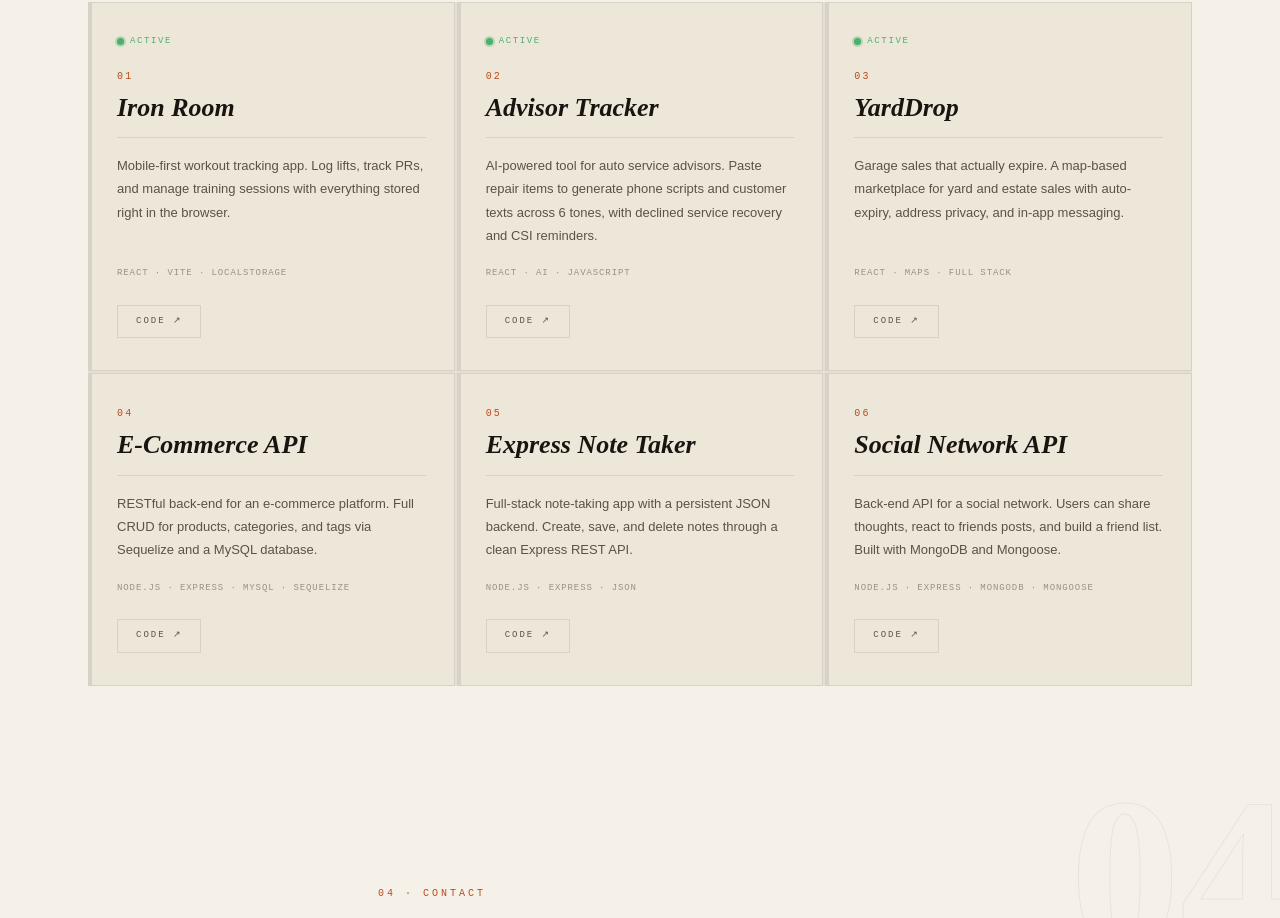
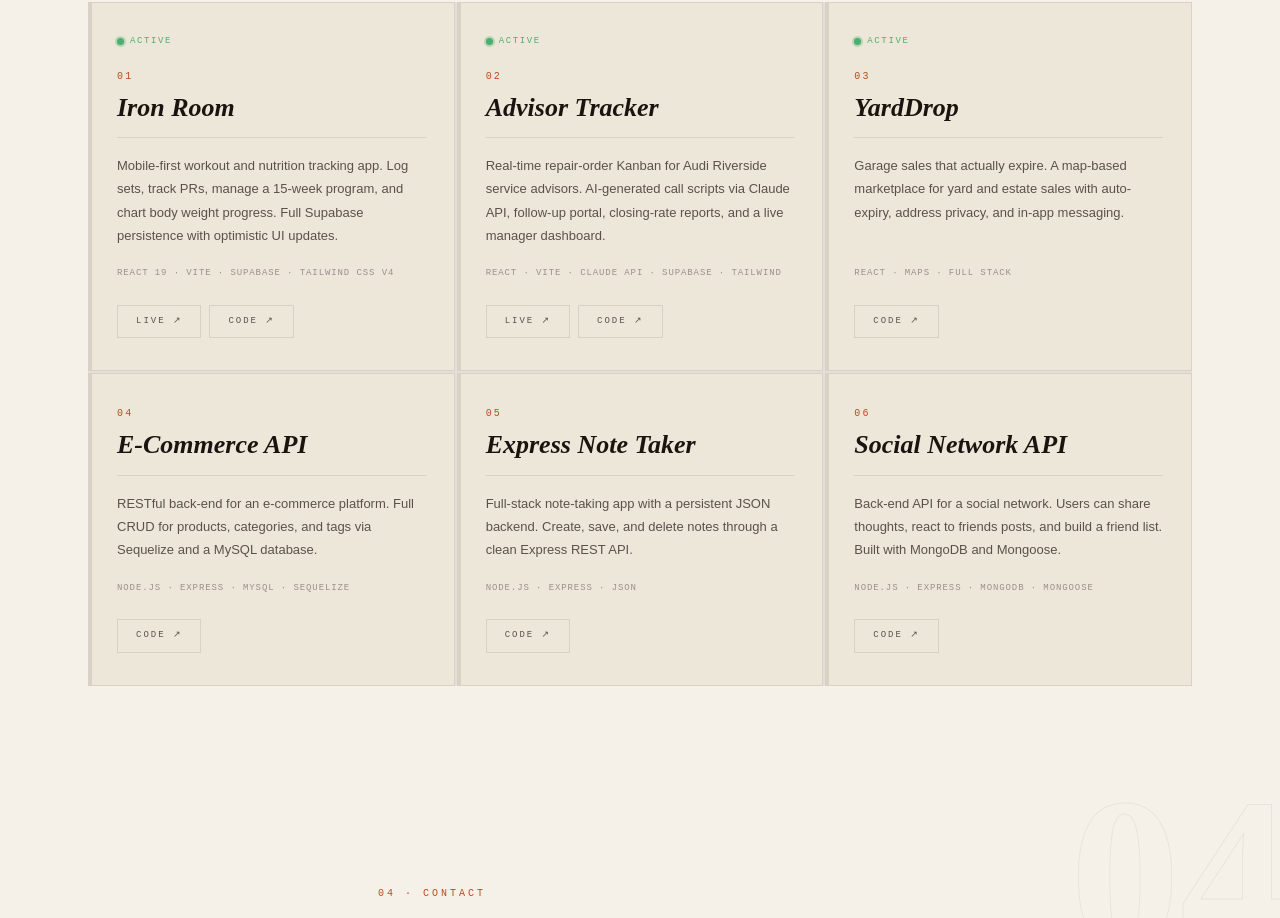
Before and after one commit to dlrethan/react-portfolio, a React (Create React App) app: page / in a window 1280 px wide. Shown: the part 2712-3630 px from the top of the page. Built offline with nearby package versions, Linux system fonts and the light colour scheme; no server answers.

Commit message:
Fix project card links — use anchor tags with target=_blank, add text-decoration none

```diff
--- a/src/components/Work.jsx
+++ b/src/components/Work.jsx
@@ -5,21 +5,21 @@ const PROJECTS = [
   {
     num:    "01",
     title:  "Iron Room",
-    desc:   "Mobile-first workout tracking app. Log lifts, track PRs, and manage training sessions with everything stored right in the browser.",
-    tech:   "React · Vite · localStorage",
+    desc:   "Mobile-first workout and nutrition tracking app. Log sets, track PRs, manage a 15-week program, and chart body weight progress. Full Supabase persistence with optimistic UI updates.",
+    tech:   "React 19 · Vite · Supabase · Tailwind CSS v4",
     accent: "#B84C1C",
     code:   "https://github.com/dlrethan/iron-room",
-    live:   null,
+    live:   "https://iron-room.vercel.app",
     active: true,
   },
   {
     num:    "02",
     title:  "Advisor Tracker",
-    desc:   "AI-powered tool for auto service advisors. Paste repair items to generate phone scripts and customer texts across 6 tones, with declined service recovery and CSI reminders.",
-    tech:   "React · AI · JavaScript",
+    desc:   "Real-time repair-order Kanban for Audi Riverside service advisors. AI-generated call scripts via Claude API, follow-up portal, closing-rate reports, and a live manager dashboard.",
+    tech:   "React · Vite · Claude API · Supabase · Tailwind",
     accent: "#B84C1C",
     code:   "https://github.com/dlrethan/advisor-tracker",
-    live:   null,
+    live:   "https://laneiqapp.com",
     active: true,
   },
   {
@@ -230,12 +230,12 @@ const Work = () => {
               {/* Buttons */}
               <div style={{ display: "flex", gap: "8px" }}>
                 {p.live && (
-                  <a href={p.live}>
-                    <button className="btn-ghost btn-ghost-sm">Live ↗</button>
+                  <a href={p.live} target="_blank" rel="noreferrer" className="btn-ghost btn-ghost-sm">
+                    Live ↗
                   </a>
                 )}
-                <a href={p.code}>
-                  <button className="btn-ghost btn-ghost-sm">Code ↗</button>
+                <a href={p.code} target="_blank" rel="noreferrer" className="btn-ghost btn-ghost-sm">
+                  Code ↗
                 </a>
               </div>
             </div>
--- a/src/index.css
+++ b/src/index.css
@@ -264,6 +264,8 @@ body {
   text-transform: uppercase;
   color: var(--cream-dim);
   background: transparent;
+  text-decoration: none;
+  cursor: pointer;
   position: relative;
   overflow: hidden;
   transition: color 0.3s, border-color 0.3s;
```
